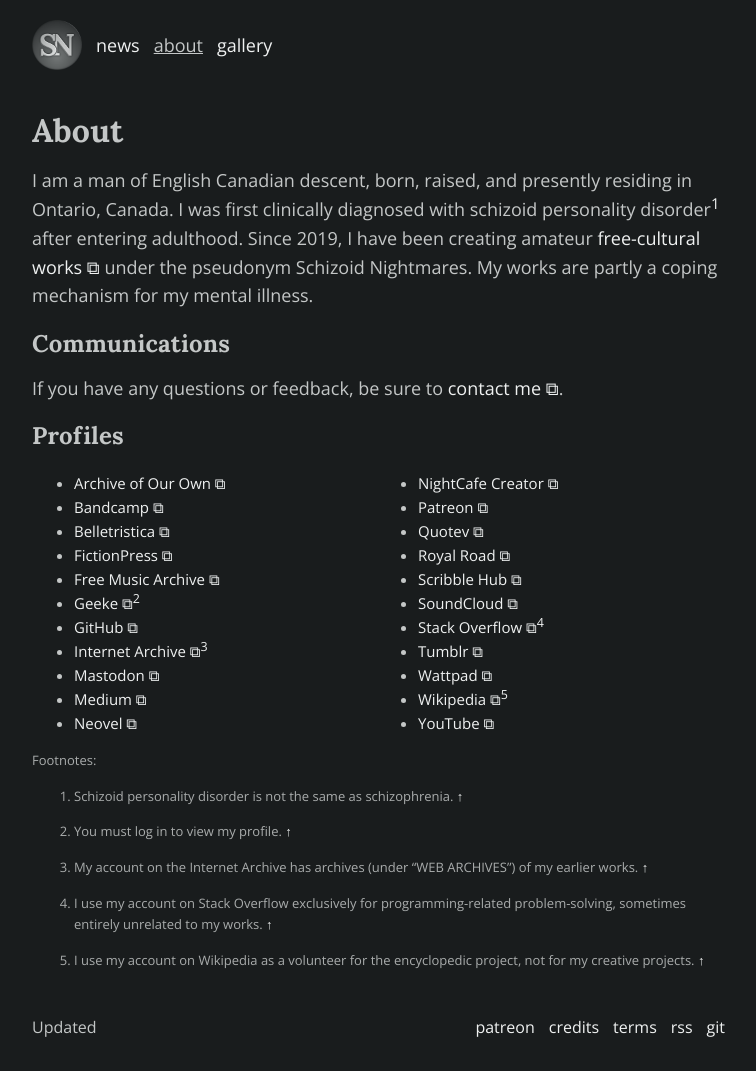
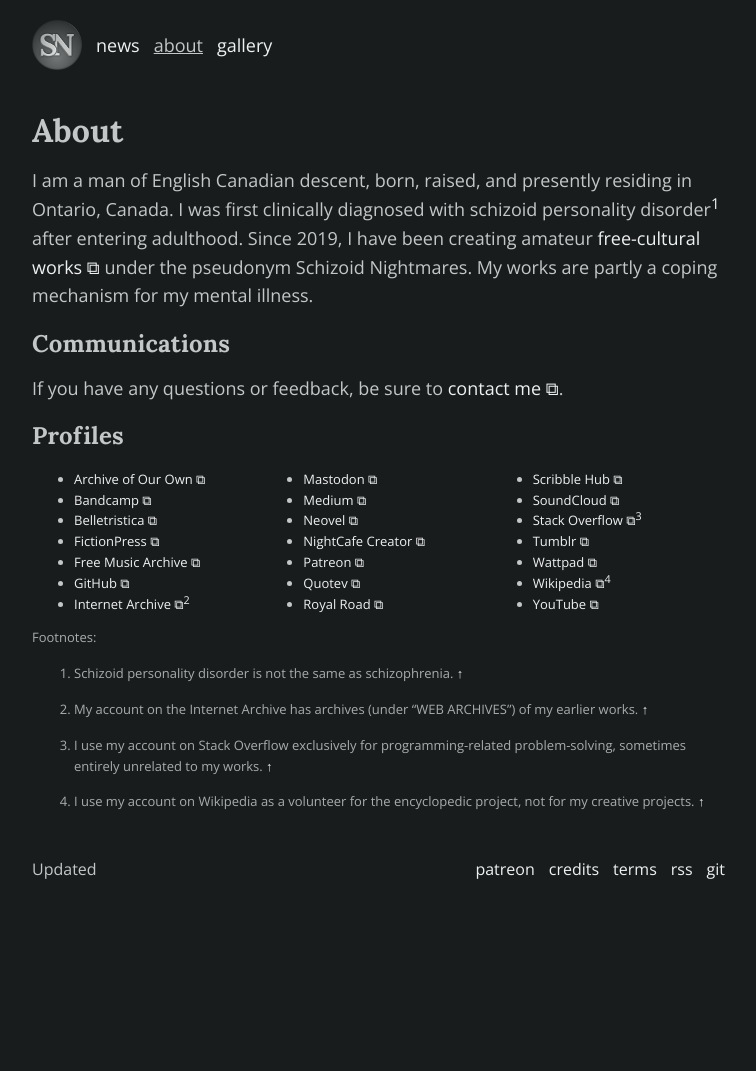
Before and after one commit to schizoidnightmares/schizoidnightmares.com, a Jekyll site: the page built from about.md, in a window 1280 px wide. Shown: the whole page, without its empty margins (258-1014 px from the left). Built offline with Jekyll 4.4.1, drawn with Linux system fonts in a browser that asks for light colours; after the commit the page ends 913 px from its top, so only the background shows below that.

Commit message:
removing profile

```diff
--- a/about.md
+++ b/about.md
@@ -17,9 +17,8 @@
 - <a href="https://belletristica.com/en/users/5706-schizoid-nightmares" target="_blank">Belletristica ⧉</a>
 - <a href="https://www.fictionpress.com/~schizoidnightmares" target="_blank">FictionPress ⧉</a>
 - <a href="https://freemusicarchive.org/music/schizoid-nightmares/" target="_blank">Free Music Archive ⧉</a>
-- <a href="https://geeke.app/_/api/user/schizoidnightmares" target="_blank">Geeke ⧉</a>[^2]
 - <a href="https://github.com/schizoidnightmares" target="_blank">GitHub ⧉</a>
-- <a href="https://archive.org/details/@schizoid_nightmares" target="_blank">Internet Archive ⧉</a>[^3]
+- <a href="https://archive.org/details/@schizoid_nightmares" target="_blank">Internet Archive ⧉</a>[^2]
 - <a href="https://mastodon.social/@schizoidnightmares" target="_blank">Mastodon ⧉</a>
 - <a href="https://schizoidnightmares.medium.com/" target="_blank">Medium ⧉</a>
 - <a href="https://neovel.io/user/66358/schizoid-nightmares" target="_blank">Neovel ⧉</a>
@@ -29,14 +28,13 @@
 - <a href="https://www.royalroad.com/profile/357196" target="_blank">Royal Road ⧉</a>
 - <a href="https://www.scribblehub.com/profile/125707/schizoidnightmares/" target="_blank">Scribble Hub ⧉</a>
 - <a href="https://soundcloud.com/schizoidnightmares" target="_blank">SoundCloud ⧉</a>
-- <a href="https://stackoverflow.com/users/21422760/schizoid-nightmares" target="_blank">Stack Overflow ⧉</a>[^4]
+- <a href="https://stackoverflow.com/users/21422760/schizoid-nightmares" target="_blank">Stack Overflow ⧉</a>[^3]
 - <a href="https://schizoidnightmares.tumblr.com/" target="_blank">Tumblr ⧉</a>
 - <a href="https://www.wattpad.com/user/schizoidnightmares" target="_blank">Wattpad ⧉</a>
-- <a href="https://en.wikipedia.org/wiki/User:SchizoidNightmares" target="_blank">Wikipedia ⧉</a>[^5]
+- <a href="https://en.wikipedia.org/wiki/User:SchizoidNightmares" target="_blank">Wikipedia ⧉</a>[^4]
 - <a href="https://www.youtube.com/@schizoidnightmares" target="_blank">YouTube ⧉</a>
-{: .cols2}
+{: .cols3}
 
-[^2]: You must log in to view my profile.
-[^3]: My account on the Internet Archive has archives (under "WEB ARCHIVES") of my earlier works.
-[^4]: I use my account on Stack Overflow exclusively for programming-related problem-solving, sometimes entirely unrelated to my works.
-[^5]: I use my account on Wikipedia as a volunteer for the encyclopedic project, not for my creative projects.
+[^2]: My account on the Internet Archive has archives (under "WEB ARCHIVES") of my earlier works.
+[^3]: I use my account on Stack Overflow exclusively for programming-related problem-solving, sometimes entirely unrelated to my works.
+[^4]: I use my account on Wikipedia as a volunteer for the encyclopedic project, not for my creative projects.
```
